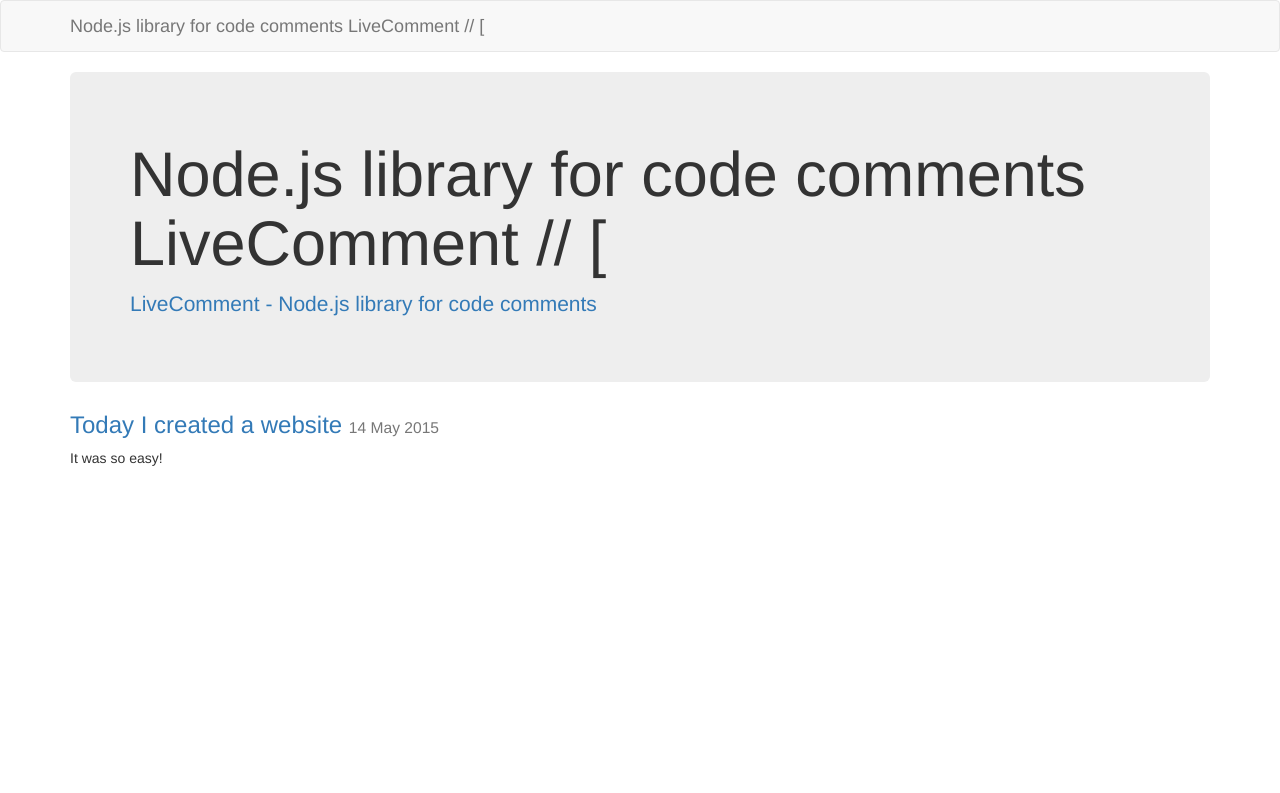
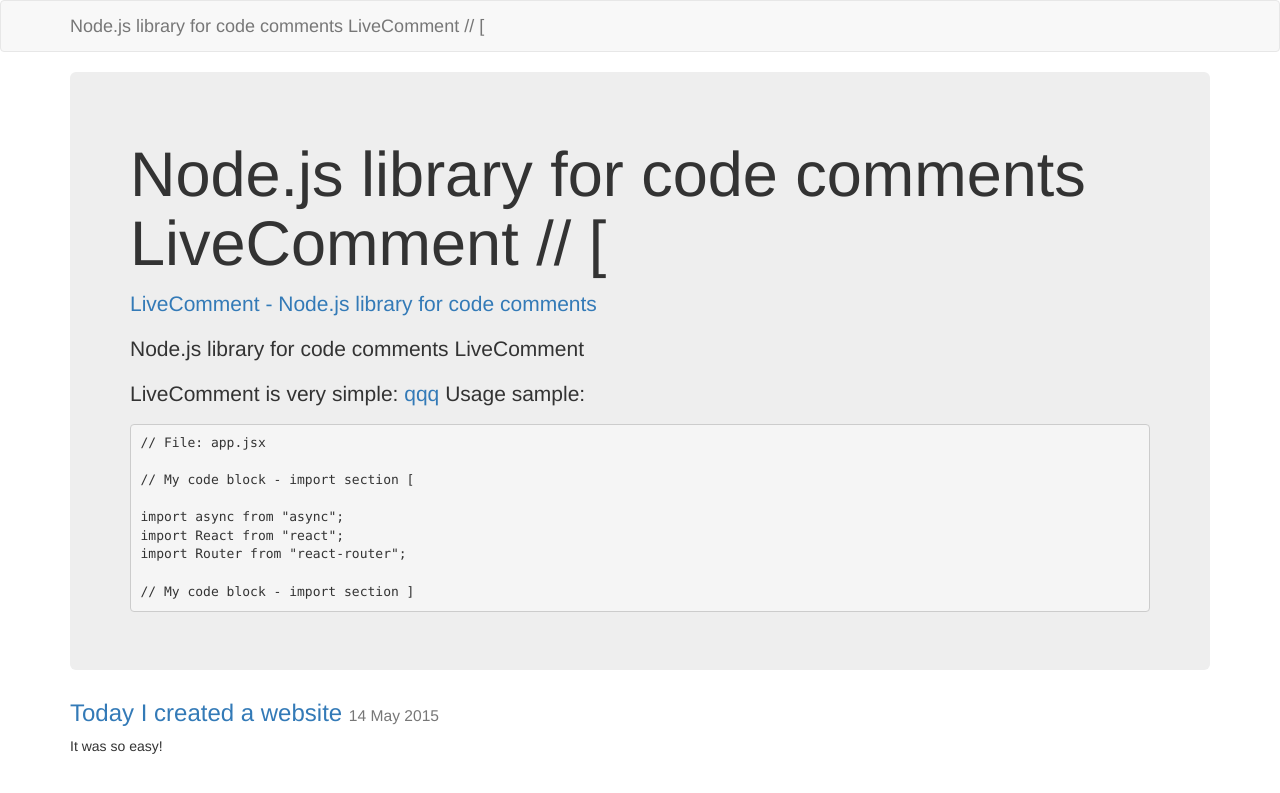
Before and after one commit to d08ble/d08ble.github.io, a Jekyll site: the page built from index.md, in a window 1280 px wide. Shown: the top 793 px of the page. Built offline with Jekyll 4.4.1, drawn with Linux system fonts in a browser that asks for light colours.

Commit message:
Edit from JekyllCMS

````diff
--- a/index.md
+++ b/index.md
@@ -3,3 +3,20 @@ layout: home
 title: d08ble Home
 ---
 [LiveComment - Node.js library for code comments](https://d08ble.github.com/livecomment)
+
+Node.js library for code comments LiveComment
+
+LiveComment is very simple:
+<a href="/">qqq</a>
+Usage sample:
+```javascript
+// File: app.jsx
+
+// My code block - import section [
+
+import async from "async";
+import React from "react";
+import Router from "react-router";
+
+// My code block - import section ]
+```
````
